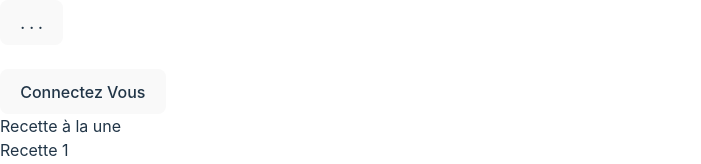
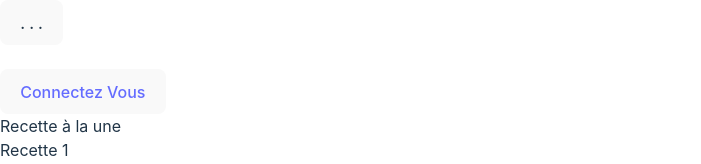
Before and after one commit to Leohne/TastLab, a React (Vite) app in the folder front/: page / in a window 1280 px wide. Shown: the top 164 px of the page, without its empty margins (0-701 px from the left). Built offline with nearby package versions, Linux system fonts and the light colour scheme.

Commit message:
Premières interfaces crées, et redirection dans ConnectButton

```diff
--- a/front/src/components/header/ConnectButton.tsx
+++ b/front/src/components/header/ConnectButton.tsx
@@ -1,9 +1,10 @@
 import React from 'react';
+import { Link } from 'react-router-dom';
 
 const ConnectButton = () => {
     return (
         <div className=' w-1/5'>
-            <button className='bg-white-200'>Connectez Vous</button>
+            <Link to="/connexion"><button className='bg-white-200'>Connectez Vous</button></Link>
         </div>
     );
 };
```
Also changed, not shown: front/src/interfaces.ts (added, +31 -0 lines).
